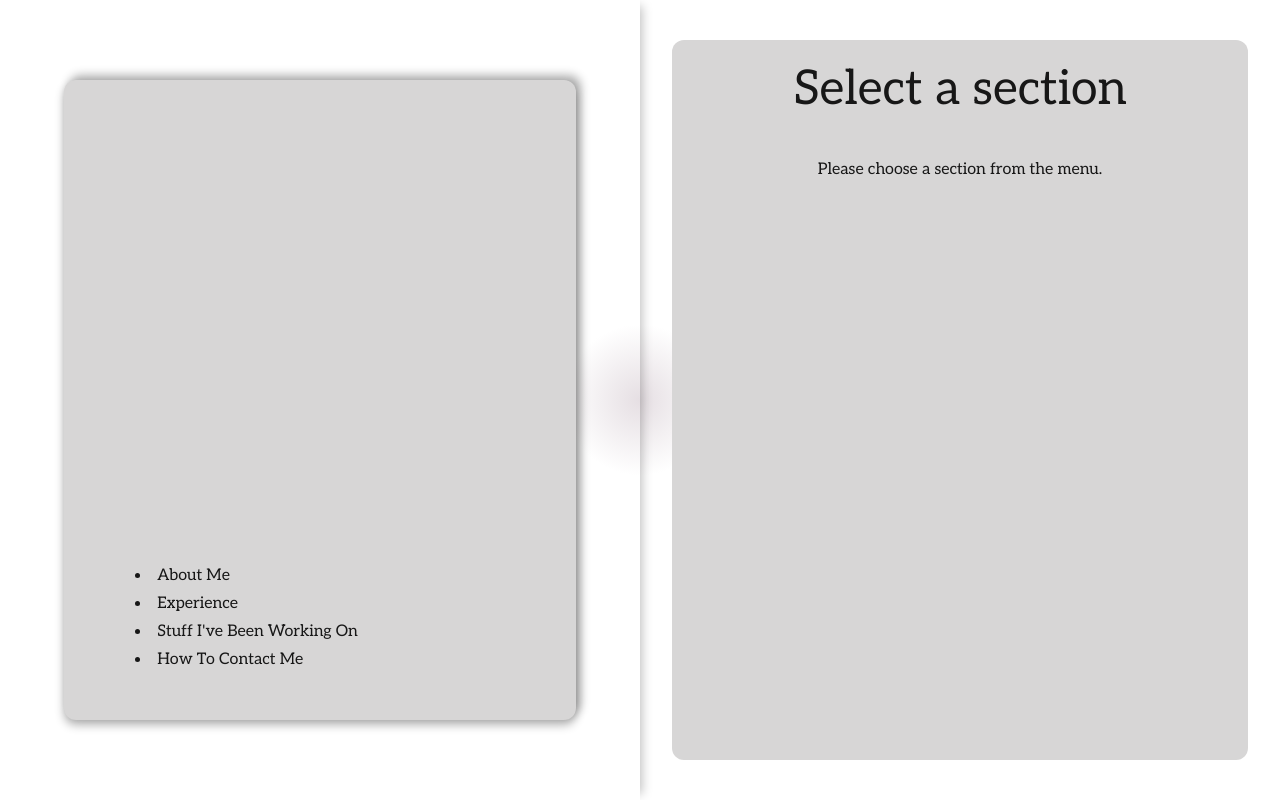
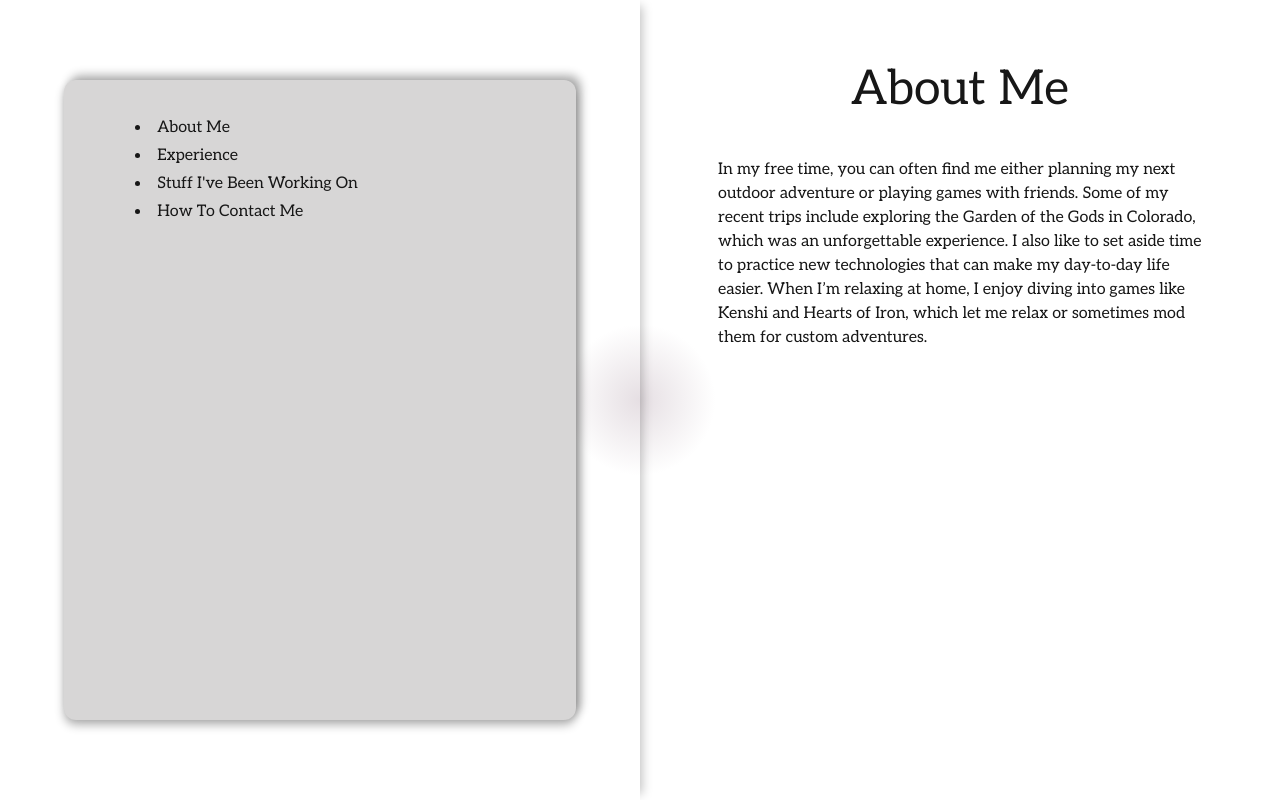
Before and after one commit to BoredProjects/Personal-Site, a Next.js app: page / in a window 1280 px wide. Built offline with nearby package versions, Linux system fonts and the light colour scheme.

Commit message:
Added basic text animation

```diff
--- a/app/comps/Directory.tsx
+++ b/app/comps/Directory.tsx
@@ -1,11 +1,9 @@
 import '../stylesheets/directory.css';
 
-// Props interface
 interface DirectoryProps {
-  updateSelection: (section: Section) => void; // now passes the whole object
+  updateSelection: (section: Section) => void;
 }
 
-// Section object type
 interface Section {
   title: string;
   desc: string;
@@ -22,17 +20,13 @@ export default function Directory({ updateSelection }: DirectoryProps) {
   return (
     <div className='directory-container'>
       <div className='sections-container'>
-        <div className='chatbot-container'>
-          {/* Optional chatbot content */}
-        </div>
-
         <div className='content-list-container'>
           <ul className='content-list'>
             {sections.map((section, index) => (
               <li key={index} className='content-item'>
                 <button
                   className='page-button'
-                  onClick={() => updateSelection(section)} // pass the object
+                  onClick={() => updateSelection(section)}
                 >
                   {section.title}
                 </button>
@@ -40,6 +34,8 @@ export default function Directory({ updateSelection }: DirectoryProps) {
             ))}
           </ul>
         </div>
+        <div className='chatbot-container'>
+        </div>
       </div>
     </div>
   );
--- a/app/comps/PageContent.tsx
+++ b/app/comps/PageContent.tsx
@@ -1,8 +1,9 @@
 import '../stylesheets/pageContent.css';
+import { motion } from 'framer-motion';
 
 interface PageContentProps {
   title: string;
-  desc: string; // required now
+  desc: string;
 }
 
 export default function PageContent({ title, desc }: PageContentProps) {
@@ -14,7 +15,14 @@ export default function PageContent({ title, desc }: PageContentProps) {
         </div>
         <div className='page-body-container'>
           <div className='page-body-content' style={{ whiteSpace: 'pre-line' }}>
-            <p className='page-body-desc'>{desc}</p>
+            <motion.p
+              key={title}
+              initial={{opacity: 0}}
+              animate={{opacity: 1}}
+              transition={{duration: 1}}
+            >
+              {desc}
+            </motion.p>
           </div>
         </div>
       </div>
--- a/app/comps/Screen.tsx
+++ b/app/comps/Screen.tsx
@@ -2,7 +2,7 @@ import { ReactNode } from 'react';
 import '../stylesheets/screen.css';
 
 interface ScreenProps {
-  children: ReactNode; // allows any JSX to be passed in
+  children: ReactNode;
 }
 
 export default function Screen({ children }: ScreenProps) {
--- a/app/page.tsx
+++ b/app/page.tsx
@@ -13,7 +13,7 @@ interface Section {
 export default function Home() {
   const bodyRef = useRef<HTMLDivElement>(null);
   const mousePos = useRef({ x: 50, y: 50 });
-  const [section, setSection] = useState<Section | null>(null);
+  const [section, setSection] = useState<Section | null>({ title: 'About Me', desc:"In my free time, you can often find me either planning my next outdoor adventure or playing games with friends. Some of my recent trips include exploring the Garden of the Gods in Colorado, which was an unforgettable experience. I also like to set aside time to practice new technologies that can make my day-to-day life easier. When I’m relaxing at home, I enjoy diving into games like Kenshi and Hearts of Iron, which let me relax or sometimes mod them for custom adventures." });
 
   const ripple = useRef({
     active: false,
@@ -109,9 +109,8 @@ export default function Home() {
   return (
     <div ref={bodyRef} className="page-container">
       <div className="main-body">
-        {/* Use JSX syntax with Screen as a wrapper */}
         <Screen>
-          <Directory updateSelection={updateSelection} />
+          <Directory updateSelection={updateSelection}/>
         </Screen>
         <Screen>
           {section ? (
--- a/app/stylesheets/pageContent.css
+++ b/app/stylesheets/pageContent.css
@@ -7,7 +7,6 @@
 }
 
 .page-content-container{
-    background-color: rgb(215,214,214);
     width: 90%;
     height: 90%;
     border-radius: 12px;
@@ -34,7 +33,3 @@
 .page-body-content{
     padding: 8%;
 }
-
-.page-body-desc{
-    transition: opacity .5s;
-}
--- a/package.json
+++ b/package.json
@@ -9,6 +9,7 @@
     "lint": "eslint"
   },
   "dependencies": {
+    "framer-motion": "^12.31.0",
     "next": "16.1.1",
     "react": "19.2.3",
     "react-dom": "19.2.3"
```
Also changed, not shown: 1 other file (tests, documents, lock files or other folders).
